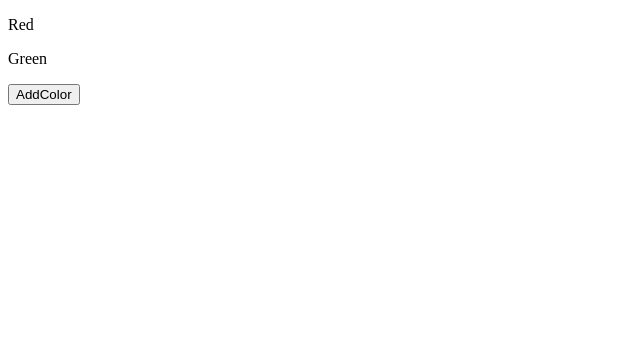
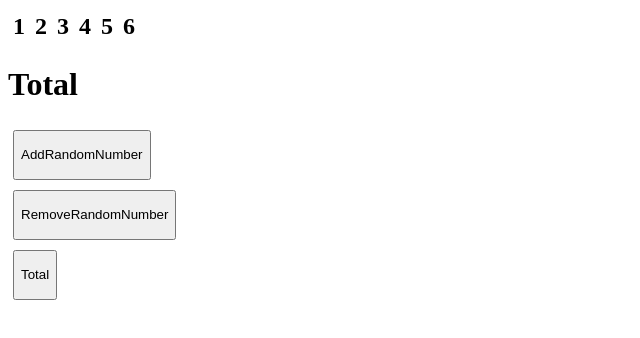
Before and after one commit to BrownEdgar/REACT-2022, a React (Create React App) app: page / in a window 1280 px wide. Shown: the top 338 px of the page, without its empty margins (0-640 px from the left). Built offline with nearby package versions, Linux system fonts and the light colour scheme.

Commit message:
homework

```diff
--- a/src/components/Anush/Homework/App.js
+++ b/src/components/Anush/Homework/App.js
@@ -3,15 +3,24 @@ import ShowArray from './ShowArray'
 
 export default function App() {
     const [value, setValue] = useState(["Red","Green"])
+    const [data, setdata] = useState(["Change content"])
+
+
     const add=()=>{
         let copy =[...value]
         copy.push("Blue")
         setValue(copy)
     }
+    const change=(x)=>{
+        setdata("Changed content")
+    }
   return (
     <div>
-        <ShowArray data={value}/>
+        <h1>{data}</h1>
+        <ShowArray data={value} change={change}/>
         <button onClick={add}>AddColor</button>
+        <button onClick={change}>Change</button>
+
     </div>
   )
 }
--- /dev/null
+++ b/src/components/Anush/Homework2/App.css
@@ -0,0 +1,33 @@
+body{
+ background-image: url(https://images.unsplash.com/photo-1541701494587-cb58502866ab?ixlib=rb-1.2.1&ixid=MnwxMjA3fDB8MHxwaG90by1wYWdlfHx8fGVufDB8fHx8&auto=format&fit=crop&w=1170&q=80);
+ background-repeat: no-repeat;
+background-size: 100% auto;
+overflow: hidden;
+}
+.main{
+    width:80%;
+    height: 600px;
+    margin: 0 auto;
+    margin-top: 50px;
+    display: flex;
+    justify-content: center;
+}
+.container>div{
+    margin:20px 100px;
+    display: inline-block;
+    width: 30%;
+    height: 40%;
+    text-align: center;
+    background-color: rgb(244, 246, 247);
+    border-radius: 50%;
+    padding: 1rem;
+}
+
+.box1{
+    position: absolute;
+    visibility: hidden;
+}
+.box{
+    visibility: visible;
+    position: absolute;
+}
--- /dev/null
+++ b/src/components/Anush/Homework2/App.js
@@ -0,0 +1,41 @@
+import React,{useState} from 'react'
+import data from"./Data.json"
+import  "./App.css"
+import Div from "./Div"
+import NoDiv from './NoDiv'
+
+export default function App() {
+    const[value, setValue]=useState(data)
+  // const[noValue, setNoValue]=useState(1])
+
+    const deleter=(id)=>{
+        let copy=[...value];
+   //     let copy1=["nkjvkfrdkfjmkd"];
+        copy = copy.filter(elem => elem.id !== id)
+      // copy.length==0 ?
+     setValue(copy)
+      console.log(copy)
+      //<h1>["No content"]</h1>
+  copy.length!==-1 ? setValue(copy): <NoDiv/>
+
+    }
+
+  return (
+        <div className='main'>
+           <div className="box1" id='box2'>
+              <h1>KJJKKLLKK</h1>
+            </div>
+        <div className='container'>
+
+        {value.map(elem=>{
+            return <Div
+                        key={elem.id}
+                        title={elem.title}
+                        description={elem.description}
+                        deleter={()=>deleter(elem.id)}/>
+        })}
+
+        </div>
+    </div>
+  )
+}
--- /dev/null
+++ b/src/components/Anush/Homework3/App.js
@@ -0,0 +1,36 @@
+import React, {useState} from 'react'
+import ForP from './Components/ForP'
+import Button from './Components/Button'
+
+export default function App() {
+    const [value, setValue] = useState([1,2,3,4,5,6])
+
+
+   const addRandomNumber=()=>{
+        let copy =[...value]
+        let x=Math.trunc(Math.random()*100)
+        copy.push(x)
+        setValue(copy)
+    }
+    const removeRandomNumber=()=>{
+      let copy =[...value]
+      let x=Math.trunc(Math.random()*copy.length)
+      copy.splice(x,1)
+      setValue(copy)
+  }
+
+  const total=()=>{
+    let copy =[...value]
+    let x=copy.reduce((a,b)=>a+b)
+}
+  return (
+    <div>
+        <ForP data={value} />
+        <h1> Total </h1>
+        <Button name="AddRandomNumber" change={addRandomNumber}/>
+        <Button name="RemoveRandomNumber" change={removeRandomNumber}/>
+        <Button name="Total" change={total}/>
+
+    </div>
+  )
+}
--- /dev/null
+++ b/src/components/Anush/Homework3/Components/App.css
@@ -0,0 +1,8 @@
+h2{
+    display: inline-block;
+    margin: 5px;
+}
+button{
+    margin: 5px;
+    height: 50px;
+}
--- /dev/null
+++ b/src/components/Anush/Homework3/Components/Button.jsx
@@ -0,0 +1,11 @@
+import React from 'react'
+
+export default function Button(props) {
+  console.log(props)
+
+  return (
+    <div>
+        <button onClick={props.change}>{props.name}</button>
+    </div>
+  )
+}
--- /dev/null
+++ b/src/components/Anush/Homework3/Components/ForP.jsx
@@ -0,0 +1,12 @@
+import React from 'react'
+import "./App.css"
+
+export default function ForP(props) {
+  return <div>
+       {props.data.map((elem,index)=>{
+            return <h2 key={index}>{elem}</h2>
+          })
+        }
+    </div>
+
+}
--- a/src/index.js
+++ b/src/index.js
@@ -1,5 +1,5 @@
 import React from 'react';
 import ReactDOM from 'react-dom';
-import App from './components/Anush/Homework/App'
+import App from './components/Anush/Homework3/App'
 
 ReactDOM.render(<App />,document.getElementById('root'));
```
Also changed, not shown: src/components/Anush/Homework2/Data.json (added, +17 -0 lines), src/components/Anush/Homework2/Div.jsx (added, +12 -0 lines), src/components/Anush/Homework2/NoDiv.jsx (added, +9 -0 lines).
